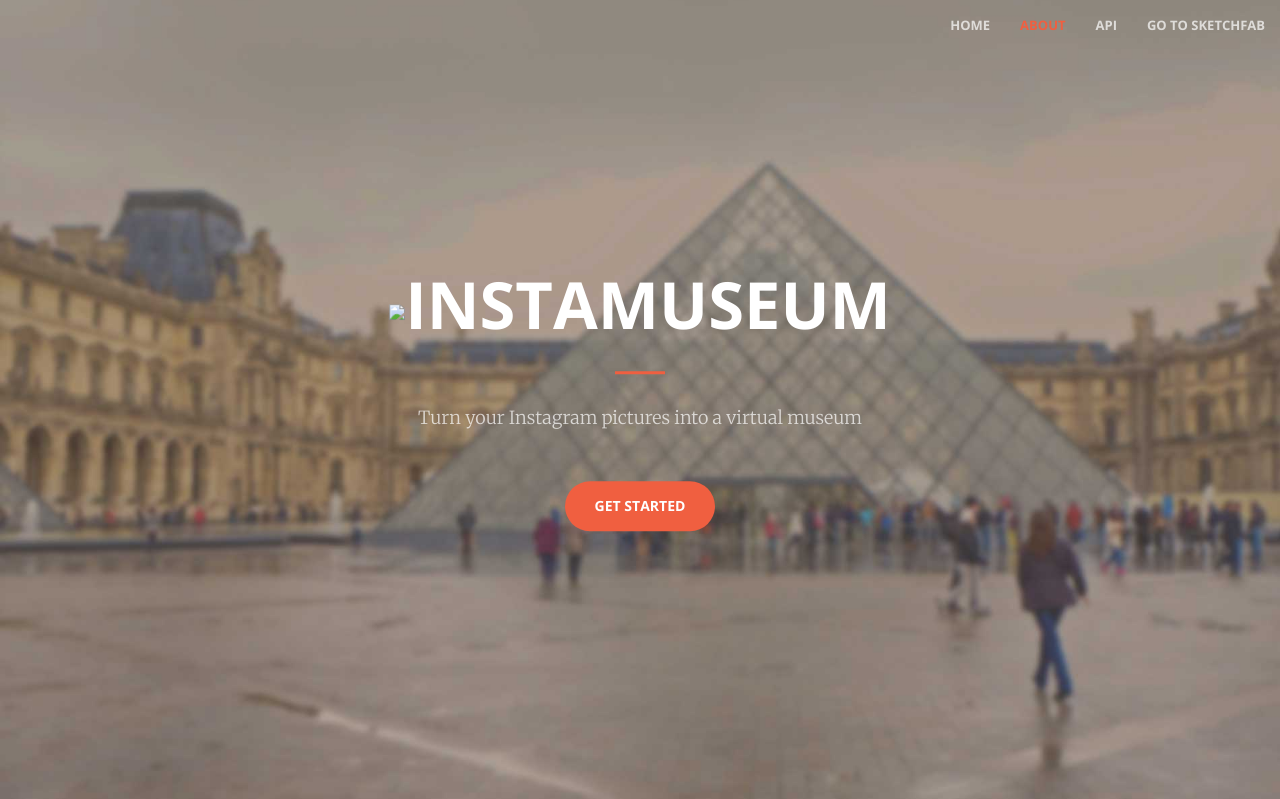
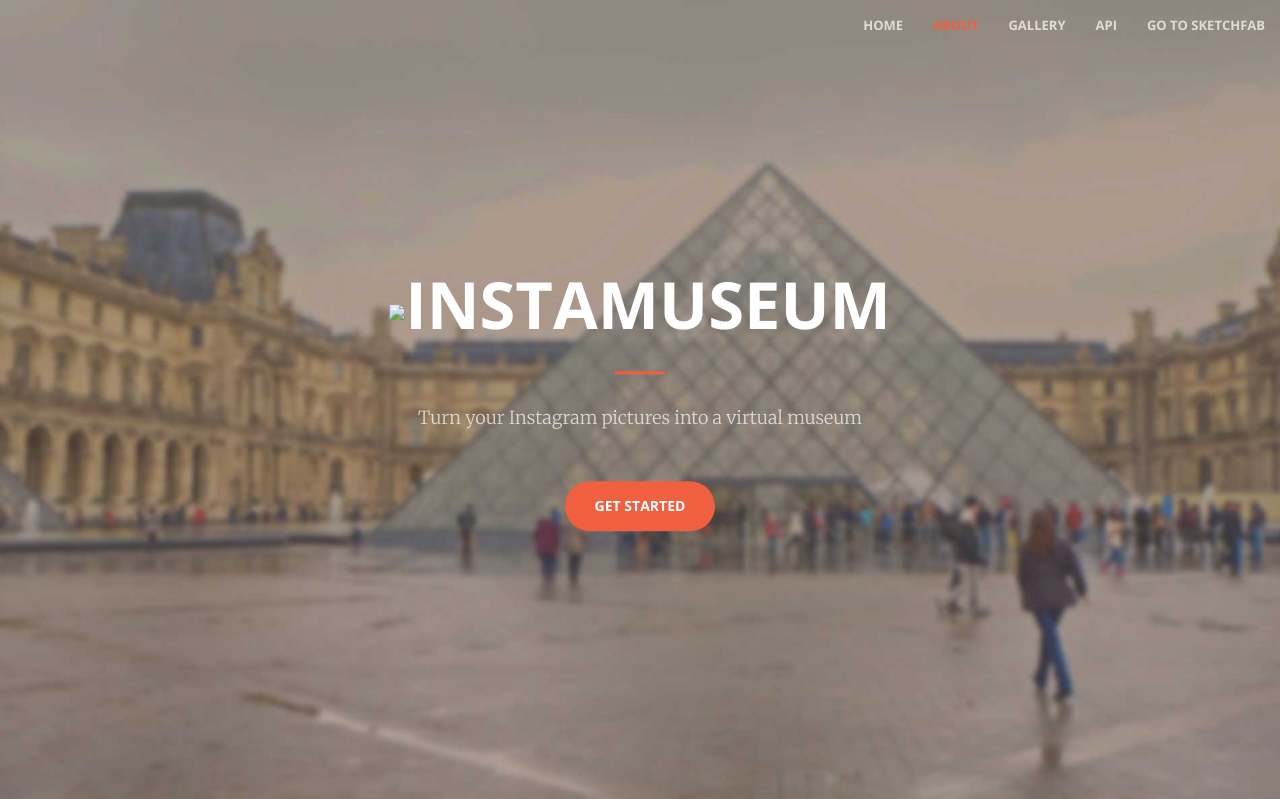
Before and after one commit to sylvinus/imgfab, a Flask app: template templates/instamuseum/index.html in a window 1280 px wide. Shown: the top 799 px of the page. Run offline with Flask 2, Linux system fonts and the light colour scheme; the template is opened without the code that fills it, so the values that code supplies are empty; some libraries are stand-ins or nearby versions.

```diff
--- a/static/js/index.js
+++ b/static/js/index.js
@@ -92,6 +92,7 @@ var poll_for_model = function(job_id) {
     } else if (data.status == "failed") {
       $("#model_loading").hide();
       alert("Sorry, there was an error creating your model. Are you sure that Instagram account exists?");
+      window.location.reload();
     } else {
       setTimeout(function() {
         poll_for_model(job_id)
--- a/templates/instamuseum/index.html
+++ b/templates/instamuseum/index.html
@@ -61,6 +61,9 @@
                     </li>
                     <li>
                         <a class="page-scroll" href="#about">About</a>
+                    </li>
+                    <li>
+                        <a class="page-scroll" href="#portfolio">Gallery</a>
                     </li>
                     <li>
                         <a class="page-scroll" target="_blank" href="https://sketchfab.com/developers">API</a>
```
Also changed, not shown: 2 other files.
